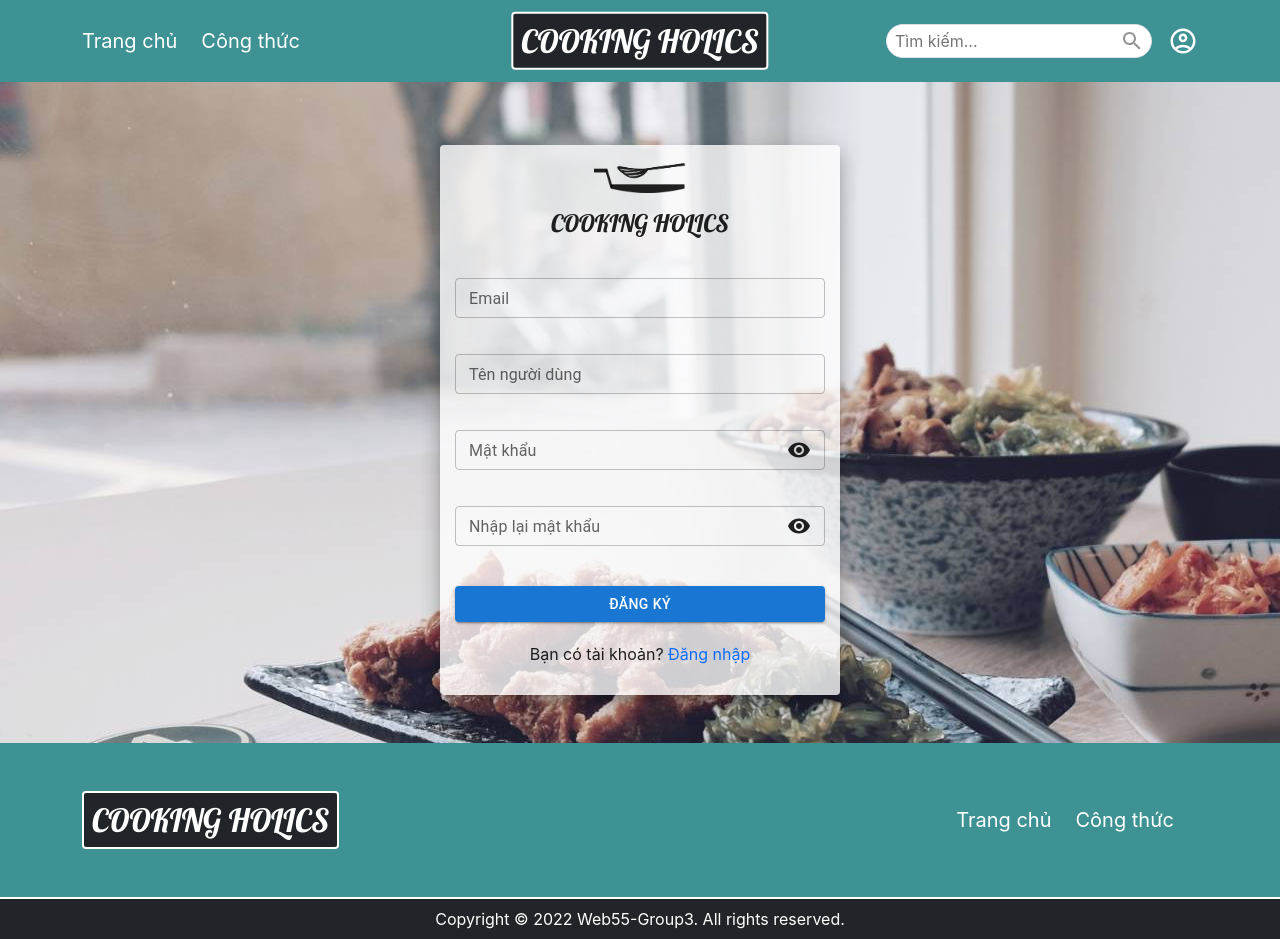
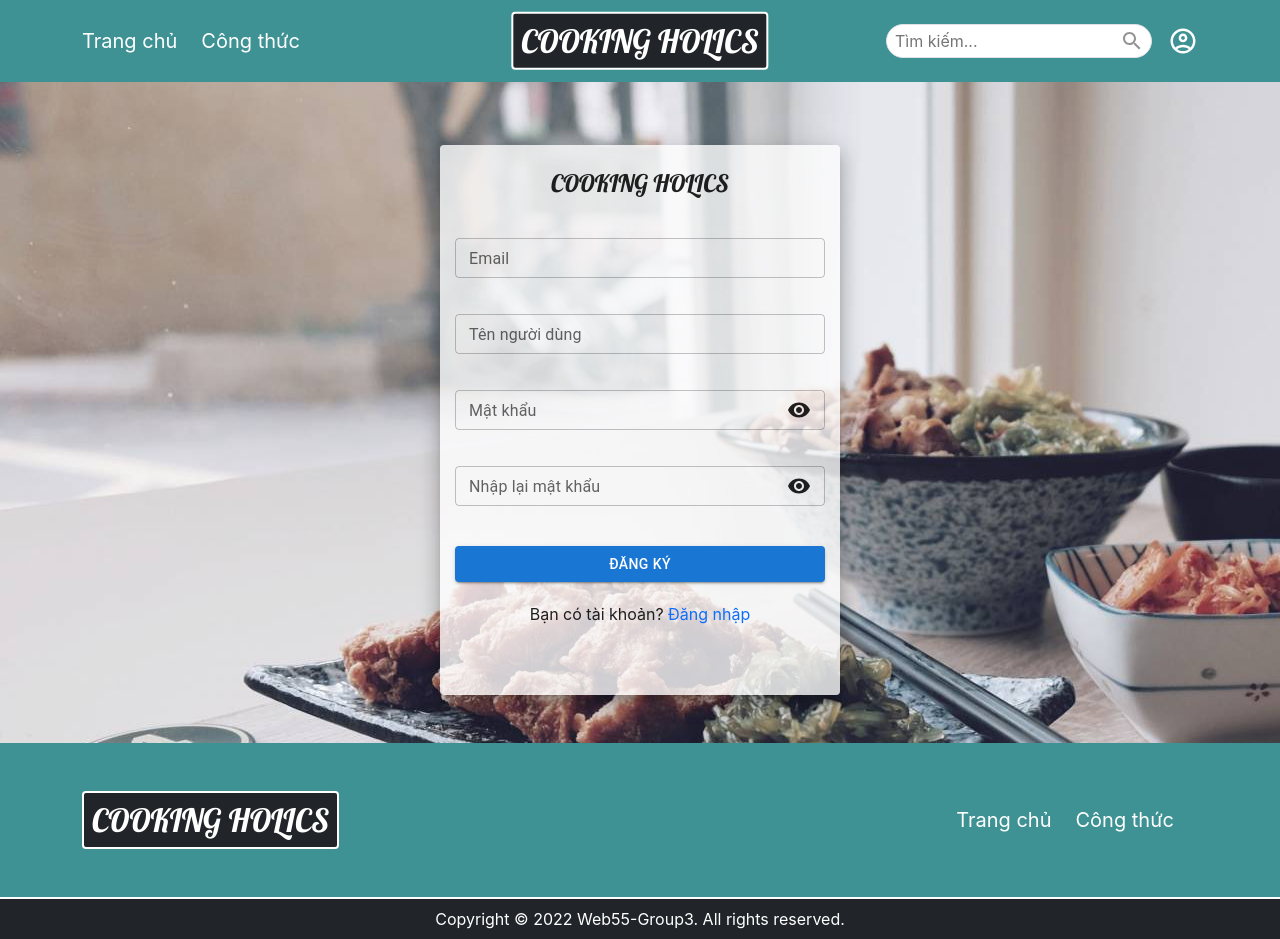
Before and after one commit to DoMinhHieu1997/MindX-Web55-Project, a React (Create React App) app: page /dang-ky in a window 1280 px wide. Built offline with nearby package versions, Linux system fonts and the light colour scheme.

Commit message:
remove logo image

```diff
--- a/src/components/profile/config.js
+++ b/src/components/profile/config.js
@@ -1,6 +1,5 @@
 import axios from "axios";
 import {COMMON} from "../Common";
-import LogoImage from "../../assets/logo-image.png";
 
 
 // const host = "http://localhost:5000";
@@ -21,20 +20,15 @@ export const isLogged = () => {
  return localStorage.getItem("token");
 };
 export const Logo = () => {
-  return (<>
-    <div className="col-2 col-3 mx-auto">
-      <img className="w-100" src={LogoImage}/>
-    </div>
+  return (
     <div
-      className="text-center pt-3 h4 mb-4"
+      className="text-center pt-4 h4 mb-4"
       style={{
         fontFamily: "Lobster, cursive"
       }}
     >
       COOKING HOLICS
     </div>
-  </>
-
   );
 };
 
```
Also changed, not shown: src/assets/logo-image.png (deleted).
